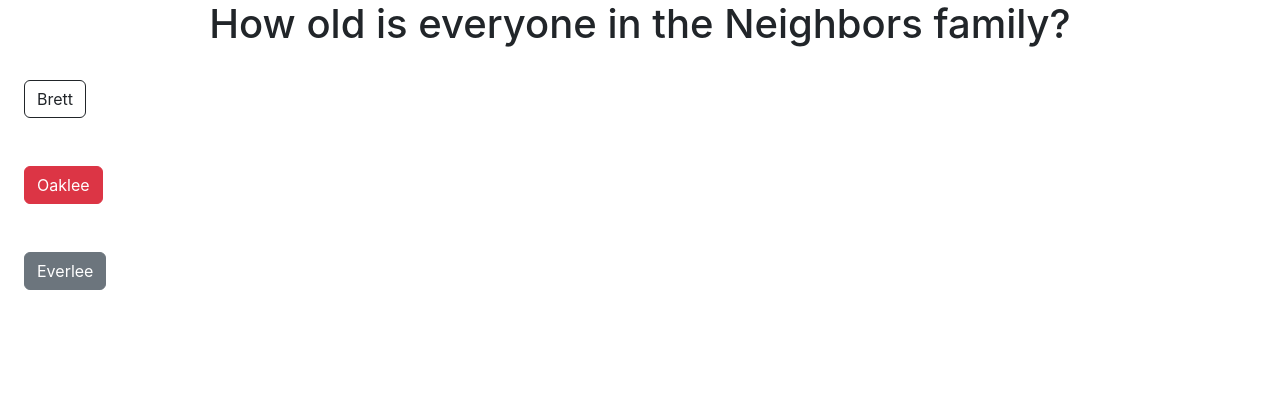
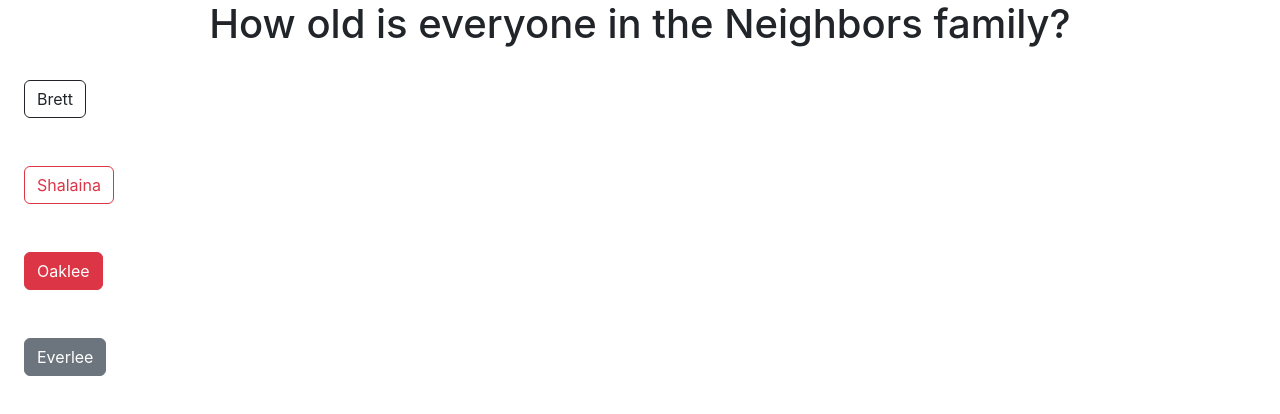
Before and after one commit to bneighbs6/engineering-playground, a React (Create React App) app: page / in a window 1280 px wide. Shown: the top 414 px of the page. Built offline with nearby package versions, Linux system fonts and the light colour scheme.

Commit message:
Added Shalaina component. With this component, i added a useEffect hook that logged to the console a message. I also changed her handleSubmit to increase the age by 1 each time the message variable was set to true.

```diff
--- a/src/App.js
+++ b/src/App.js
@@ -1,14 +1,17 @@
 import './App.css';
 import Header from './Components/Header';
+import Brett from './Components/Brett';
+import Shalaina from './Components/Shalaina';
 import Oaklee from "./Components/Oaklee"
 import Everlee from './Components/Everlee';
-import Brett from './Components/Brett';
+
 
 function App() {
   return (
     <>
       <Header />
       <Brett />
+      <Shalaina />
       <Oaklee />
       <Everlee />
     </>
--- /dev/null
+++ b/src/Components/Shalaina.jsx
@@ -0,0 +1,28 @@
+import React, { useState, useEffect } from "react";
+
+function Shalaina() {
+    const [message, setMessage] = useState(false);
+    const [count, setCount] = useState(0);
+    const [age, setAge] = useState(28);
+
+    useEffect(() => {
+        console.log(`You have pressed Shalaina's button ${count} times and the side effect is this log message! Message Showing? ${message}`)
+    }, [message, count])
+
+    const handleShalainaSubmit = () => {
+        setMessage(!message);
+        setCount(count + 1);
+        if (message) {
+            setAge(age + 1);
+        }
+    }
+
+    return (
+        <div className="button">
+            <button className="btn btn-outline-danger m-4" type="button" onClick={handleShalainaSubmit}>Shalaina</button>
+            {message && <p>Shalaina is {age} years old.</p>}
+        </div>
+    )
+}
+
+export default Shalaina;
```
